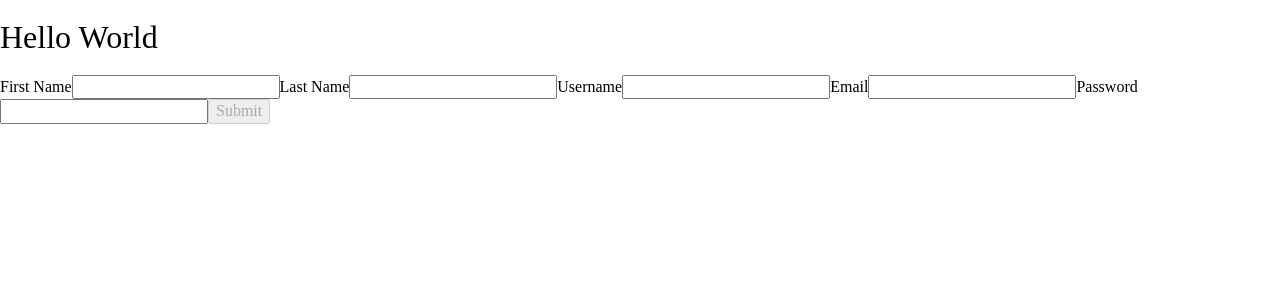
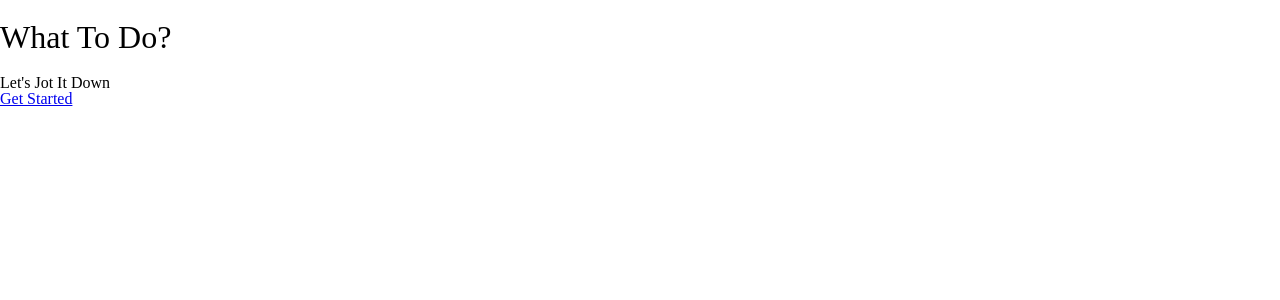
Before and after one commit to waylonturbes/what-to-do-planner, a React (Create React App) app in the folder client/: page / in a window 1280 px wide. Shown: the top 300 px of the page. Built offline with nearby package versions, Linux system fonts and the light colour scheme.

Commit message:
created base landing page; changed `App.js` routes

```diff
--- a/client/src/App.js
+++ b/client/src/App.js
@@ -1,12 +1,17 @@
 import React from "react"
+import { Routes, Route } from "react-router-dom"
+
+import LandingPage from "./components/LandingPage"
 import AuthPage from "./components/auth/AuthPage"
 
 function App() {
   return (
-    <div className="app">
-      <h1>Hello World</h1>
-      <AuthPage />
-    </div>
+    <>
+      <Routes>
+        <Route path="/auth" element={<AuthPage />} />
+        <Route path="/" element={<LandingPage />} />
+      </Routes>
+    </>
   )
 }
 
--- /dev/null
+++ b/client/src/components/LandingPage.jsx
@@ -0,0 +1,14 @@
+import React from "react"
+import { Link } from "react-router-dom"
+
+function LandingPage() {
+  return (
+    <section>
+      <h1>What To Do?</h1>
+      <h2>Let's Jot It Down</h2>
+      <Link to="/auth">Get Started</Link>
+    </section>
+  )
+}
+
+export default LandingPage
```
